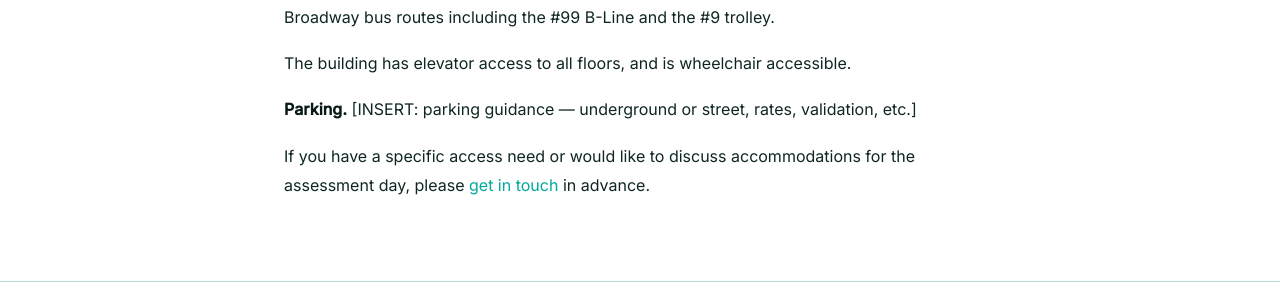
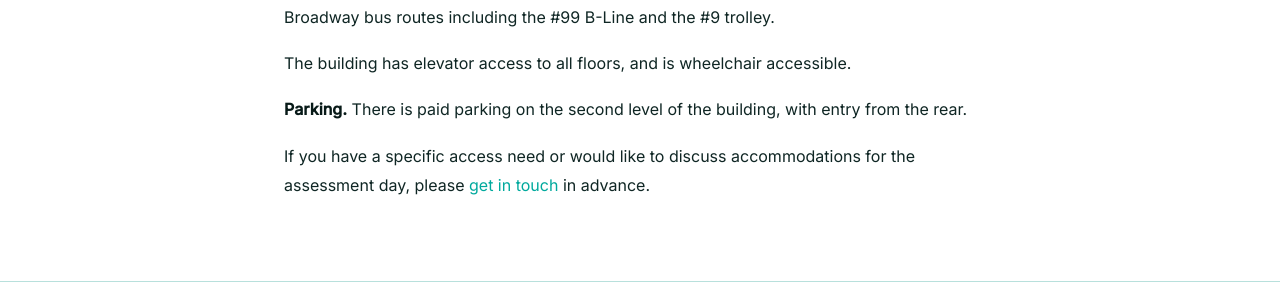
Before and after one commit to cfxb/sparrow-clinic, a Jekyll site: the page built from contact.md, in a window 1280 px wide and 900 px high, scrolled down 1384 px. Shown: the part 262-553 px from the top of the window. Built offline with Jekyll 4.4.1, drawn with Linux system fonts in a browser that asks for light colours.

Commit message:
contact: resolve parking-guidance placeholder
Replace the [INSERT] parking placeholder with the verified note:
paid parking on the second level, entry from the rear.

Co-Authored-By: Claude Opus 4.7 (1M context) <noreply@anthropic.com>

```diff
--- a/contact.md
+++ b/contact.md
@@ -34,6 +34,6 @@ The clinic is in the Fairmont Medical Building at 750 W Broadway, Vancouver —
 
 The building has elevator access to all floors, and is wheelchair accessible.
 
-**Parking.** [INSERT: parking guidance — underground or street, rates, validation, etc.]
+**Parking.** There is paid parking on the second level of the building, with entry from the rear.
 
 If you have a specific access need or would like to discuss accommodations for the assessment day, please [get in touch](mailto:{{ site.data.contact.email }}?subject=Accessibility%20enquiry) in advance.
```
